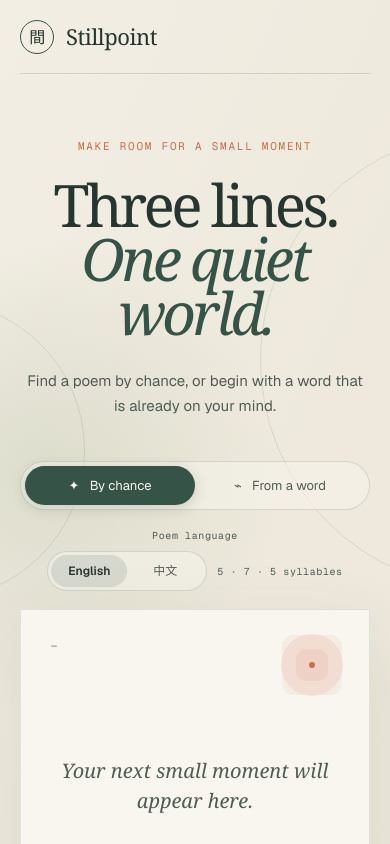
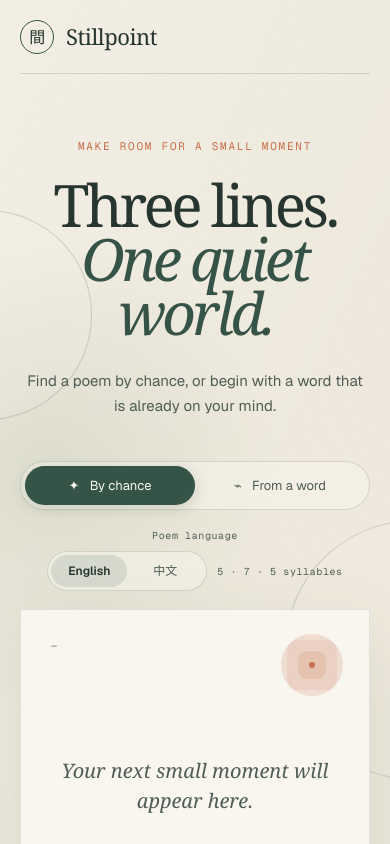
Before and after one commit to ZiggyLiu/haikuly, a Next.js app: page / in a window 390 px wide. Shown: the top 844 px of the page. Built offline with nearby package versions, Linux system fonts and the light colour scheme.

Commit message:
Show decorations on mobile Safari

```diff
--- a/app/globals.css
+++ b/app/globals.css
@@ -437,9 +437,11 @@ h1 em {
 
 .ambient {
   position: absolute;
+  z-index: 0;
   pointer-events: none;
   border: 1px solid rgba(54, 83, 71, 0.12);
   border-radius: 50%;
+  background: rgba(247, 244, 236, 0.08);
 }
 
 .ambient-left { width: 300px; height: 300px; left: -215px; top: 300px; }
@@ -476,6 +478,7 @@ footer p {
 
 @media (max-width: 700px) {
   .page-shell { padding: 0 20px; }
+  .page-shell::before { position: absolute; opacity: 0.28; }
   .site-header { height: 74px; }
   .header-note { display: none; }
   .hero { margin: 64px auto 42px; }
@@ -486,8 +489,23 @@ footer p {
   .language-control { flex-wrap: wrap; gap: 8px 10px; }
   .language-label { width: 100%; text-align: center; }
   .poem-paper { min-height: 370px; padding: 76px 14px 26px; }
-  .sun-seal { width: 62px; height: 62px; top: 24px; right: 26px; }
-  .sun-seal::after { top: 28px; left: 28px; }
+  .sun-seal {
+    width: 62px;
+    height: 62px;
+    top: 24px;
+    right: 26px;
+    z-index: 0;
+    background: rgba(201, 111, 76, 0.18);
+    -webkit-transform: translateZ(0);
+    transform: translateZ(0);
+  }
+  .sun-seal::after {
+    top: 28px;
+    left: 28px;
+    box-shadow: 0 0 0 11px rgba(201,111,76,.16), 0 0 0 22px rgba(201,111,76,.11);
+  }
+  .poem-lines, .paper-footer { position: relative; z-index: 1; }
+  .paper-number { z-index: 1; }
   .poem-lines { width: 100%; margin: 20px auto; }
   .poem-line { gap: 6px; grid-template-columns: minmax(0, 1fr) 16px; }
   .poem-line p { font-size: clamp(20px, 6vw, 25px); }
@@ -496,6 +514,9 @@ footer p {
   .action-row { grid-template-columns: 1fr; }
   .generate-button { grid-column: 1; grid-row: 1; width: 100%; }
   .error-message { grid-row: 2; margin: 10px 0 0; text-align: center; }
+  .ambient { border-color: rgba(54, 83, 71, 0.2); }
+  .ambient-left { width: 210px; height: 210px; left: -118px; top: 210px; }
+  .ambient-right { width: 260px; height: 260px; right: -155px; top: 520px; }
   footer { align-items: flex-start; gap: 10px; flex-direction: column; }
 }
 
```
Also changed, not shown: 1 other file (tests, documents, lock files or other folders).
